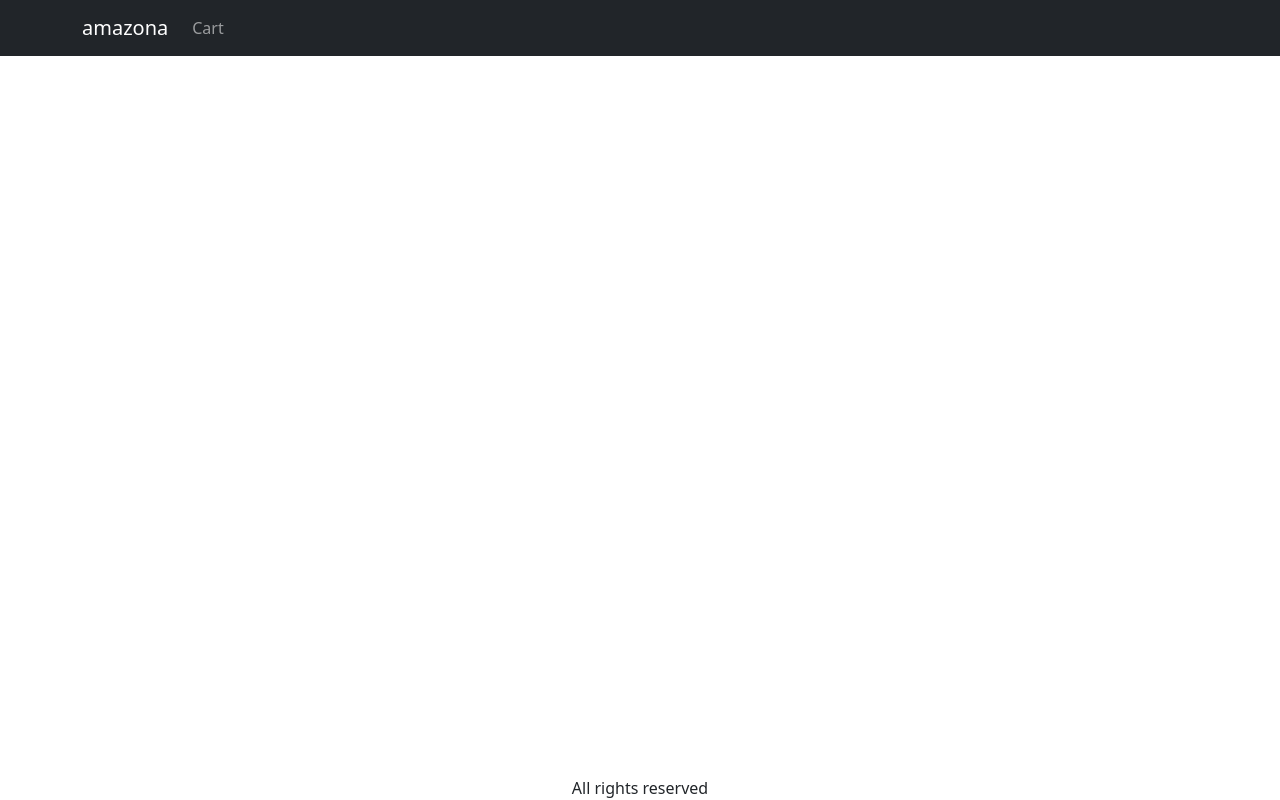
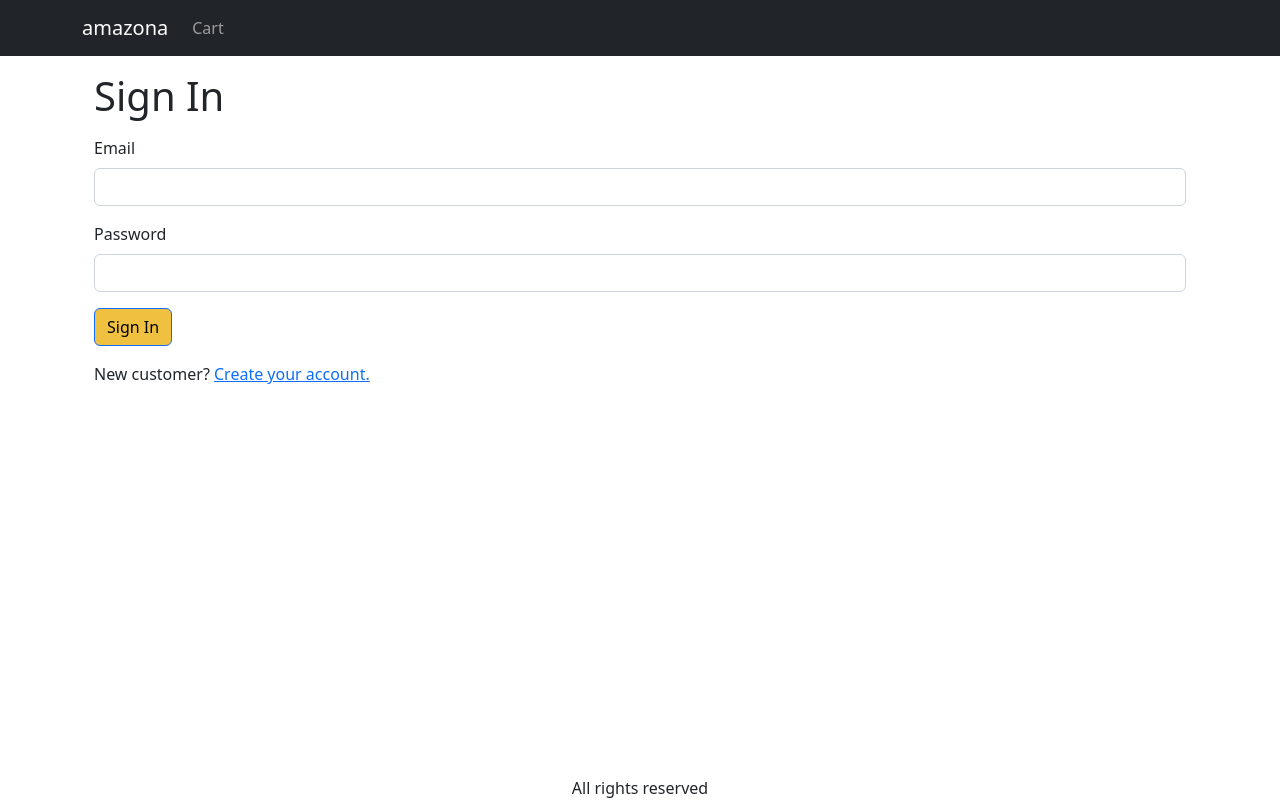
Before and after one commit to Wen128/ecom-test, a React (Create React App) app in the folder frontend/: page /signin in a window 1280 px wide. Built offline with nearby package versions, Linux system fonts and the light colour scheme.

Commit message:
video-18-sign-in-screen

```diff
--- a/frontend/src/App.js
+++ b/frontend/src/App.js
@@ -11,6 +11,7 @@ import { useContext } from 'react';
 import { Store } from './screens/Store';
 import { Link } from 'react-router-dom';
 import CartScreen from './screens/CartScreen';
+import SignInScreen from './screens/SignInScreen';
 
 function App() {
   const { state } = useContext(Store);
@@ -44,6 +45,7 @@ function App() {
             <Routes>
               <Route path="/product/:slug" element={<ProductScreen />} />
               <Route path="/cart" element={<CartScreen />} />
+              <Route path="/signin" element={<SignInScreen />} />
               <Route path="/" element={<HomeScreen />} />
             </Routes>
           </Container>
--- a/frontend/src/index.css
+++ b/frontend/src/index.css
@@ -55,3 +55,7 @@ main {
 .img-thumbnail {
   height: 80px !important;
 }
+
+.small-container {
+  max-width: 600px;
+}
--- /dev/null
+++ b/frontend/src/screens/SignInScreen.js
@@ -0,0 +1,39 @@
+import Button from 'react-bootstrap/Button';
+import Container from 'react-bootstrap/Container';
+import Form from 'react-bootstrap/Form';
+import { Helmet } from 'react-helmet-async';
+import { useLocation, Link } from 'react-router-dom';
+
+export default function SignInScreen() {
+  const { search } = useLocation();
+  const redirectInUrl = new URLSearchParams(search).get('redirect');
+  const redirect = redirectInUrl ? redirectInUrl : '/';
+  return (
+    <Container className="small-container">
+      <Helmet>
+        <title>Sign in</title>
+      </Helmet>
+
+      <h1 className="my-3">Sign In</h1>
+      <Form>
+        <Form.Group className="mb-3" controlId="email">
+          <Form.Label>Email</Form.Label>
+          <Form.Control type="email" required />
+        </Form.Group>
+        <Form.Group className="mb-3" controlId="password">
+          <Form.Label>Password</Form.Label>
+          <Form.Control type="password" required />
+        </Form.Group>
+
+        <div className="mb-3">
+          <Button type="submit">Sign In</Button>
+        </div>
+
+        <div>
+          New customer?{' '}
+          <Link to={`/signup?redirect=${redirect}`}>Create your account.</Link>
+        </div>
+      </Form>
+    </Container>
+  );
+}
```
Also changed, not shown: 1 other file (tests, documents, lock files or other folders).
